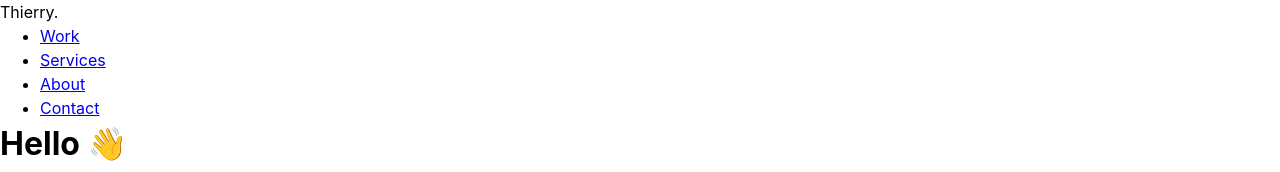
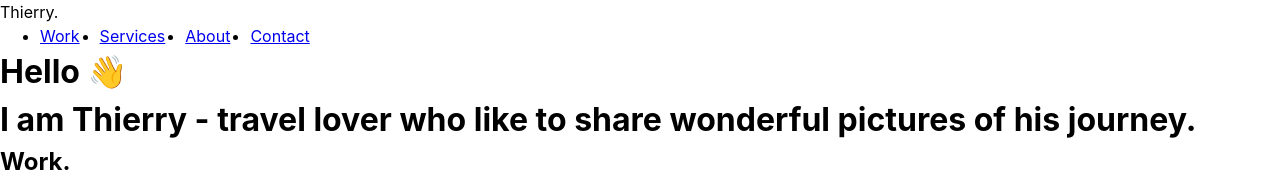
Before and after one commit to Thierry-Lenepveu/group-review-react, a React (Vite) app: page / in a window 1280 px wide. Shown: the top 172 px of the page. Built offline with nearby package versions, Linux system fonts and the light colour scheme.

Commit message:
Menu Burger

```diff
--- a/src/components/NavBar.tsx
+++ b/src/components/NavBar.tsx
@@ -1,8 +1,24 @@
+import { useState } from "react";
+
 function NavBar() {
+	const [isOpen, setIsOpen] = useState(false);
+
+	const toggleMenu = () => {
+		setIsOpen(!isOpen);
+	};
+
 	return (
 		<header>
 			<div>Thierry.</div>
 			<nav>
+				<button
+					type="button"
+					onClick={toggleMenu}
+					aria-label={isOpen ? "Fermer le menu" : "Ouvrir le menu"}
+				>
+					<span>☰</span>
+				</button>
+				<div className={isOpen ? "menu-open" : "menu-closed"}>
 					<ul>
 						<li>
 							<a href="#Work">Work</a>
@@ -17,6 +33,7 @@ function NavBar() {
 							<a href="#Contact">Contact</a>
 						</li>
 					</ul>
+				</div>
 			</nav>
 		</header>
 	);
--- /dev/null
+++ b/src/css/MenuBurger.css
@@ -0,0 +1,24 @@
+/* BurgerMenu.css */
+.menu-closed {
+	display: none;
+}
+
+.menu-open {
+	display: block;
+}
+
+/* Pour cacher le bouton burger sur desktop */
+@media (min-width: 768px) {
+	button {
+		display: none;
+	}
+
+	.menu-closed {
+		display: block;
+	}
+
+	ul {
+		display: flex;
+		gap: 20px;
+	}
+}
```
Also changed, not shown: src/App.tsx (+7 -7 lines). Lines whose indentation alone changed are shown as unchanged.
